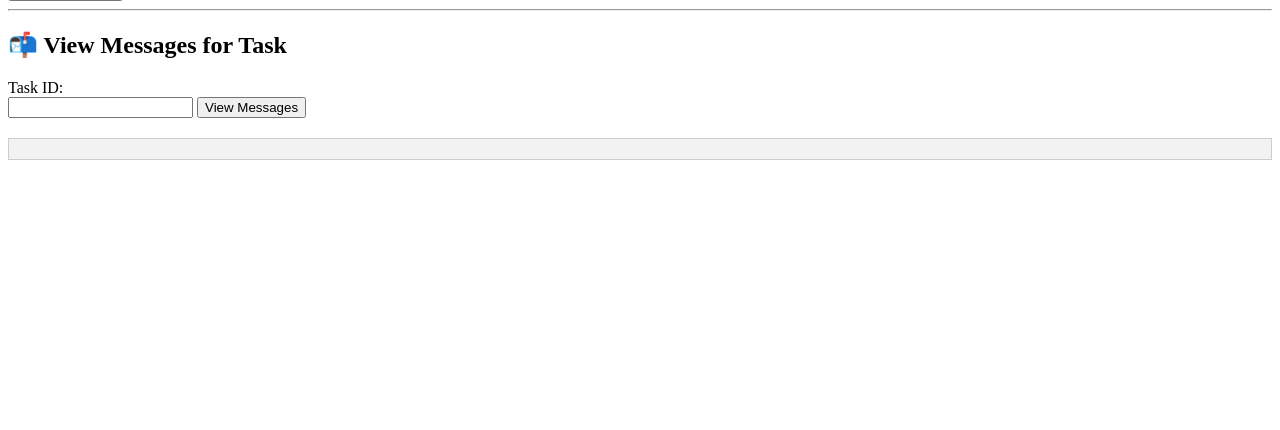
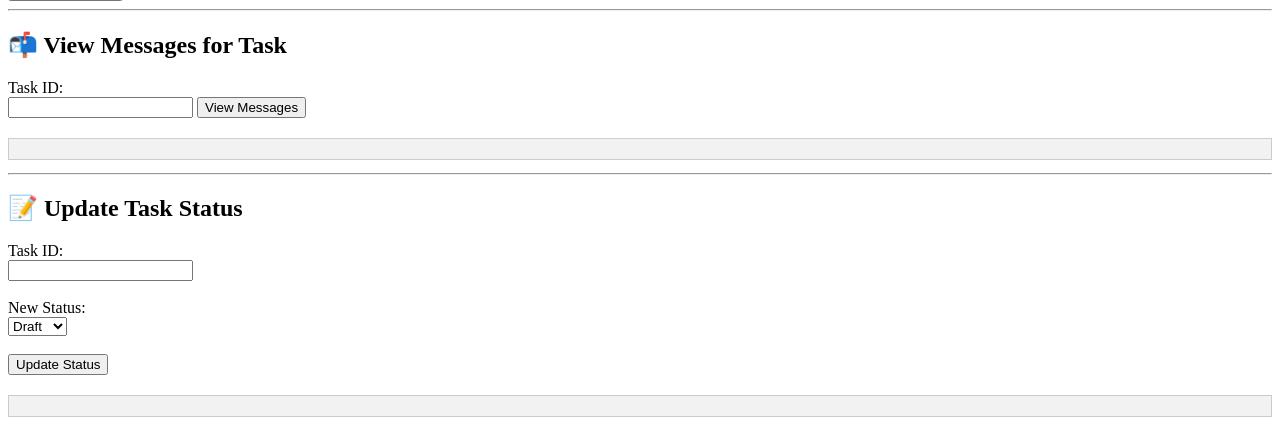
Before and after one commit to ZachLark/GitBridgev1, a Flask app: page / in a window 1280 px wide. Shown: the part 478-908 px from the top of the page. Before the commit the page ends 638 px from the top, so only its background shows below. Run offline with Flask 3, Linux system fonts and the light colour scheme.

Commit message:
Add Update Task Status UI and JS logic

```diff
--- a/webui/templates/index.html
+++ b/webui/templates/index.html
@@ -39,6 +39,22 @@
 <button type="button" id="viewBtn">View Messages</button>
 
 <pre id="messageOutput" style="margin-top: 20px; background-color: #f2f2f2; padding: 10px; border: 1px solid #ccc;"></pre>
+
+<hr>
+<h2>📝 Update Task Status</h2>
+<label for="status_task_id">Task ID:</label><br>
+<input type="text" id="status_task_id" name="status_task_id" required><br><br>
+
+<label for="new_status">New Status:</label><br>
+<select id="new_status" name="new_status" required>
+  <option value="draft">Draft</option>
+  <option value="active">Active</option>
+  <option value="done">Done</option>
+</select><br><br>
+
+<button type="button" id="updateStatusBtn">Update Status</button>
+
+<pre id="statusOutput" style="margin-top: 20px; background-color: #f2f2f2; padding: 10px; border: 1px solid #ccc;"></pre>
 
 <script>
   document.querySelector("form").addEventListener("submit", async function (e) {
@@ -82,6 +98,32 @@ document.getElementById("viewBtn").addEventListener("click", async function () {
   }
 });
 
+// Add listener for "Update Status" button
+document.getElementById("updateStatusBtn").addEventListener("click", async function () {
+  const taskId = document.getElementById("status_task_id").value.trim();
+  const newStatus = document.getElementById("new_status").value;
+
+  if (!taskId || !newStatus) {
+    alert("Please enter both Task ID and new status.");
+    return;
+  }
+
+  try {
+    const response = await fetch(`/tasks/${taskId}/status`, {
+      method: "PATCH",
+      headers: {
+        "Content-Type": "application/json",
+      },
+      body: JSON.stringify({ status: newStatus }),
+    });
+
+    const result = await response.json();
+    document.getElementById("statusOutput").textContent = JSON.stringify(result, null, 2);
+  } catch (error) {
+    document.getElementById("statusOutput").textContent = `Error: ${error.message}`;
+  }
+});
+
 </script>
 
 </body>
```
